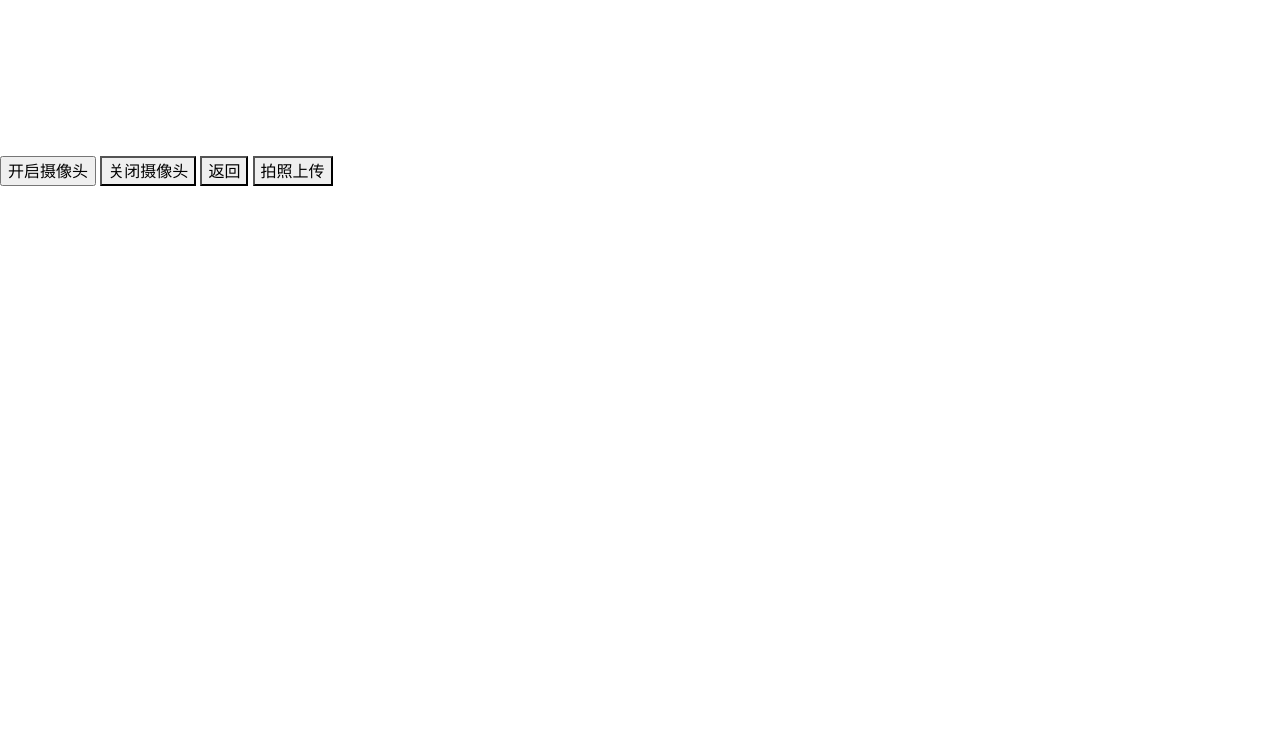
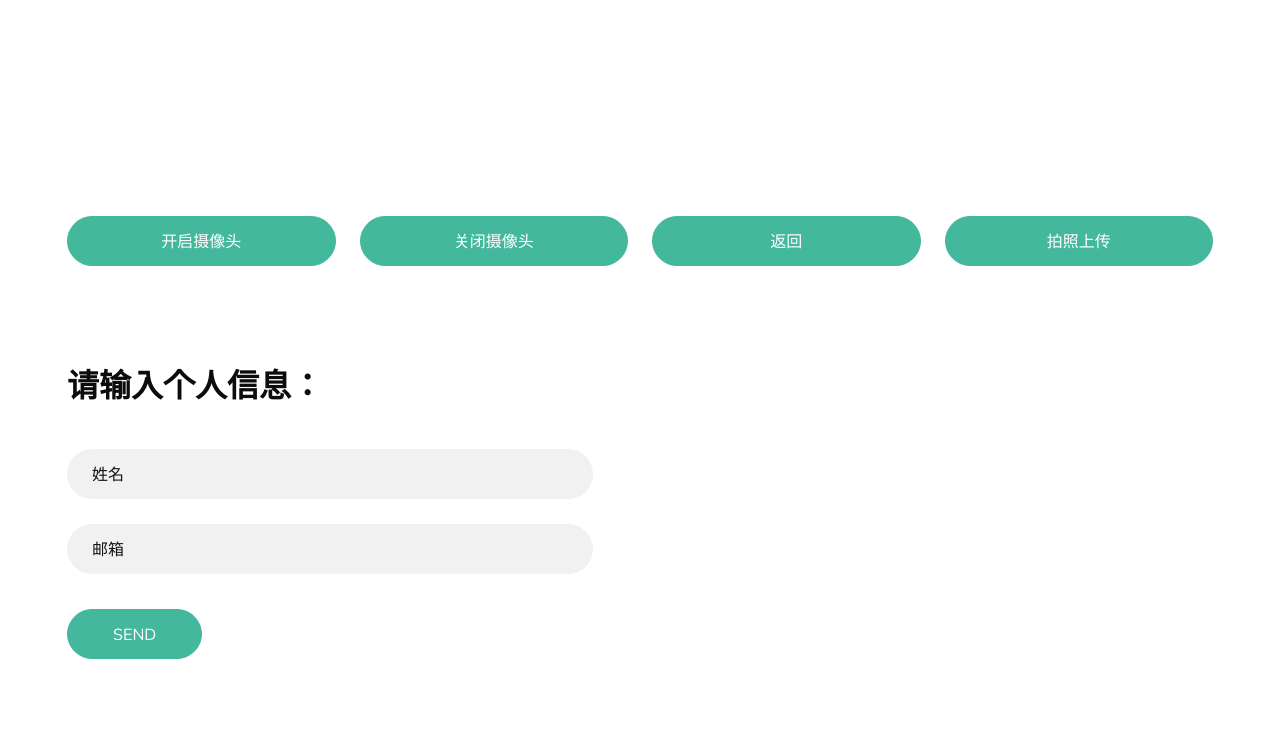
Before and after one commit to Casta-mere/Face-Recognition, a Flask app: template CODE/templates/faceRecog.html in a window 1280 px wide. Shown: the top 732 px of the page. Run offline with Flask 3, Linux system fonts and the light colour scheme; the template is opened without the code that fills it, so the values that code supplies are empty; some libraries are stand-ins or nearby versions.

Commit message:
img/name/email

```diff
--- a/CODE/static/css/style.css
+++ b/CODE/static/css/style.css
@@ -28,7 +28,7 @@ body {
 
 /*over*/
 .layout_padding {
-  padding: 0px 0;
+  padding: 50px 0;
 }
 
 .layout_padding-top {
--- a/CODE/templates/faceRecog.html
+++ b/CODE/templates/faceRecog.html
@@ -16,13 +16,81 @@
 </head>
 <body>
 
+    <section class="contact_section layout_padding">
+        <div class="container">
+            <div class="row">
+                <div class="col-md-1"></div>
+                <div class="col-md-5">
                     <video id="video" autoplay="autoplay"></video>
+                </div>
+                <div class="col-md-1"></div>
+                <div class="col-md-5">
                     <canvas id="canvas" width="50%" height="50%"></canvas>
+                </div>
                 <br>
-    <input type="button" title="开启摄像头" value="开启摄像头" onclick="getMedia()" />
+            </div>
+            <div class="row">
+                <div class="col-md-3">
+                    <div class="btn-box">
+                        <button value="开启摄像头" onclick="getMedia()">开启摄像头</button>
+                    </div>
+                </div>
+                <div class="col-md-3">
+                    <div class="btn-box">
                         <button id="close" onclick="closeMedia()">关闭摄像头</button>
+
+                    </div>
+                </div>
+                <div class="col-md-3">
+                    <div class="btn-box">
                         <button id="return" onclick="turnBack()">返回</button>
+
+                    </div>
+                </div>
+                <div class="col-md-3">
+                    <div class="btn-box">
                         <button id="upload" onclick="uploadImage()">拍照上传</button>
+                    </div>
+                </div>
+                <br>
+            </div>
+        </div>
+    </section>
+
+    <section class="contact_section layout_padding">
+        <div class="container">
+          <div class="row">
+            <div class="col-md-6 ">
+              <div class="heading_container ">
+                <h2 class="">
+                  请输入个人信息：
+                </h2>
+              </div>
+              <form action="/sendInfo" method="post">
+                <div id="name" name="name">
+                  <input id="name" name="name" value="{{name}}" type="text" placeholder="姓名" />
+                </div>
+                <div id="email" name="email">
+                  <input id="email" name="email" value="{{email}}" type="email" placeholder="邮箱" />
+                </div>
+                <div class="btn-box">
+                  <a href="/sendInfo">
+                    <button>
+                      SEND
+                    </button>
+                  </a>
+                </div>
+                <div>
+                  <br>
+                </div>
+              </form>
+            </div>
+          </div>
+        </div>
+      </section>
+
+
+
     <script src='static/js/camera.js'></script>
     <script src='static/js/jquery-1.7.1.min.js'></script>
 
```
Also changed, not shown: CODE/test.py (+11 -1 lines), CODE/image/rev_image.jpg (added). Lines whose indentation alone changed are shown as unchanged.
